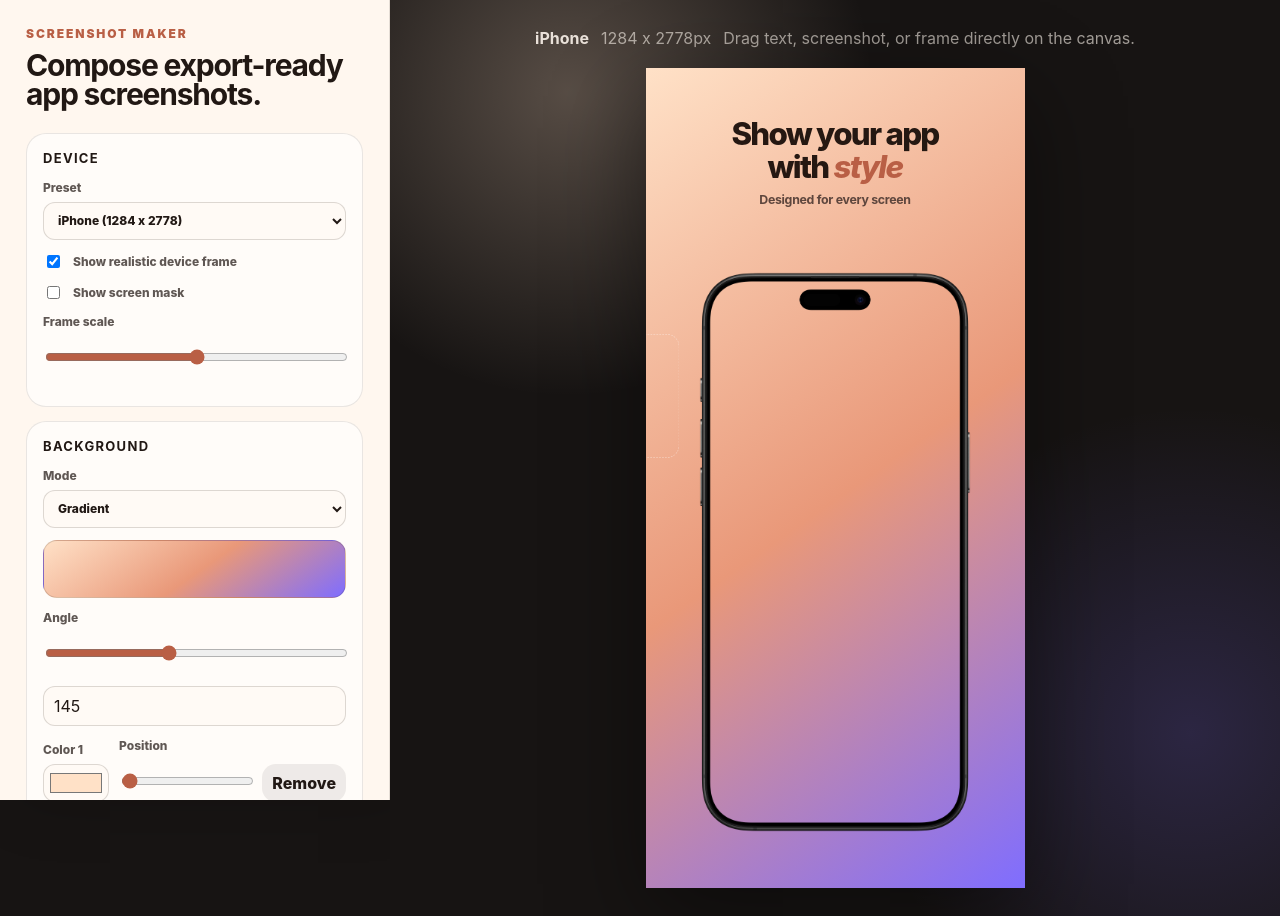
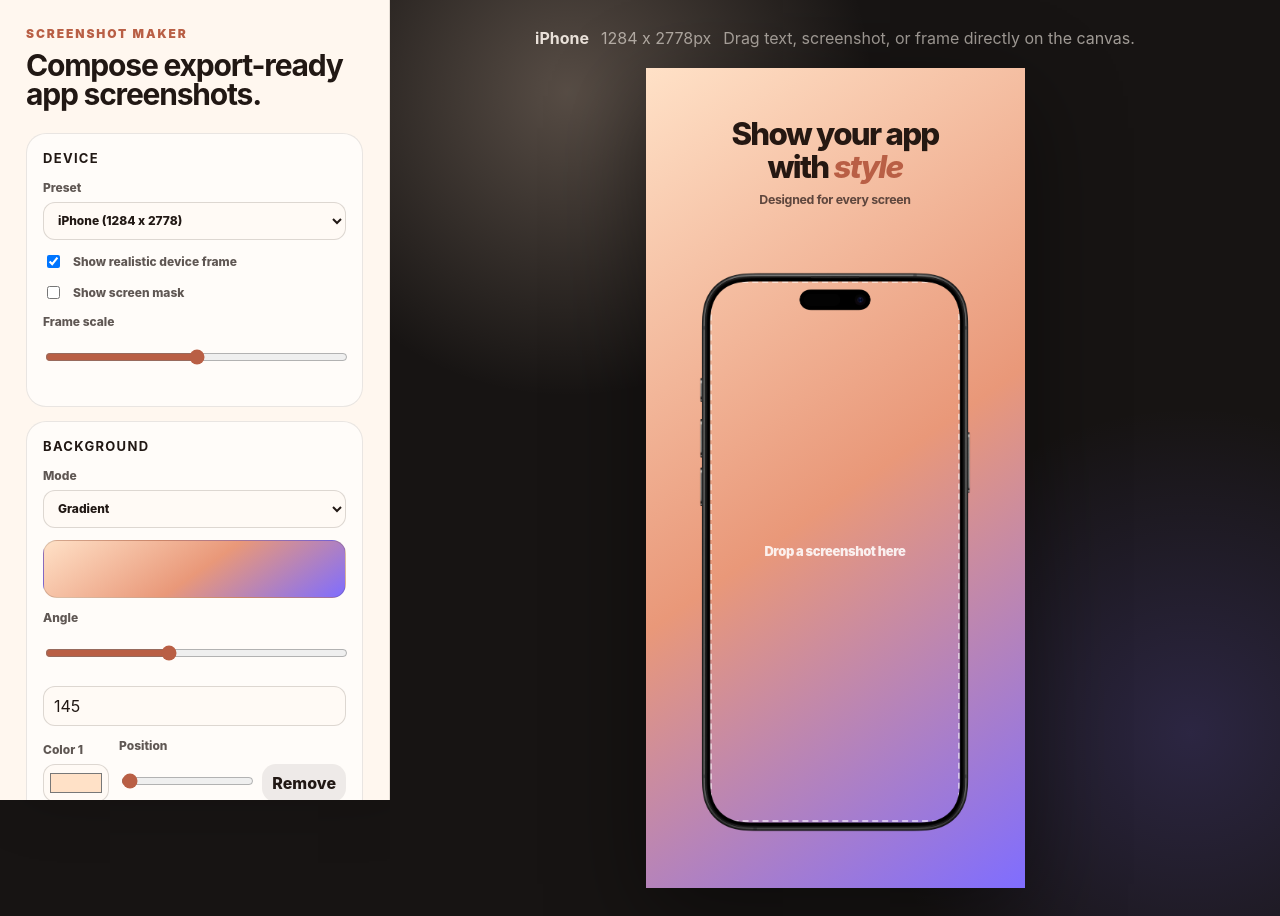
Before and after one commit to edualm/app-store-screenshot-maker, a React (Vite) app: page / in a window 1280 px wide. Built offline with nearby package versions, Linux system fonts and the light colour scheme.

Commit message:
Drop zone fixes.

```diff
--- a/src/App.tsx
+++ b/src/App.tsx
@@ -156,9 +156,9 @@ const PRESETS: Record<DeviceKey, DevicePreset> = {
     width: 2732,
     height: 2048,
     frameSrc: "/frames/ipad-landscape.webp",
-    assetSize: { width: 1470, height: 1126 },
-    frameRect: { x: 360, y: 530, width: 2010, height: 1540 },
-    screenMask: { x: 46, y: 47, width: 1376, height: 1032, radius: 28 },
+    assetSize: { width: 1303, height: 928 },
+    frameRect: { x: 360, y: 520, width: 2010, height: 1432 },
+    screenMask: { x: 46, y: 47, width: 1212, height: 835, radius: 32 },
     screenshotFit: "exact",
   },
   mac: {
@@ -296,6 +296,7 @@ function App() {
   );
   const transformedFrameRect = transformFrameRect(preset.frameRect, frame);
   const transformedScreenRect = transformFrameMask(preset, frame);
+  const dropHintRect = getScreenshotTargetRect(preset, frame);
 
   const stageBackground = getPreviewBackground(background);
   const gradientData = parseLinearGradient(background.gradient);
@@ -1166,7 +1167,19 @@ function App() {
           {!screenshot ? (
             <div
               className="drop-hint"
-              style={{ transform: `scale(${previewScale})` }}
+              style={{
+                left: dropHintRect.x * previewScale,
+                top: dropHintRect.y * previewScale,
+                width: dropHintRect.width * previewScale,
+                height: dropHintRect.height * previewScale,
+                borderRadius:
+                  (dropHintRect.radius ?? 42) * previewScale,
+                fontSize: clamp(
+                  dropHintRect.width * previewScale * 0.052,
+                  12,
+                  38,
+                ),
+              }}
             >
               Drop a screenshot here
             </div>
@@ -1347,16 +1360,7 @@ function fitScreenshot(
   preset: DevicePreset,
   frame: FrameState,
 ): ImageLayer {
-  const target = frame.enabled
-    ? preset.screenshotTarget
-      ? transformFrameRelativeRect(preset.screenshotTarget, preset, frame)
-      : transformFrameMask(preset, frame)
-    : {
-        x: preset.width * 0.085,
-        y: preset.height * 0.33,
-        width: preset.width * 0.83,
-        height: preset.height * 0.58,
-      };
+  const target = getScreenshotTargetRect(preset, frame);
   if (frame.enabled && preset.screenshotFit === "exact") {
     return {
       ...image,
@@ -1384,6 +1388,24 @@ function fitScreenshot(
     y: target.y + (target.height - image.naturalHeight * scale) / 2,
     width: image.naturalWidth * scale,
     height: image.naturalHeight * scale,
+  };
+}
+
+function getScreenshotTargetRect(
+  preset: DevicePreset,
+  frame: FrameState,
+): Rect & { radius?: number } {
+  if (frame.enabled) {
+    return preset.screenshotTarget
+      ? transformFrameRelativeRect(preset.screenshotTarget, preset, frame)
+      : transformFrameMask(preset, frame);
+  }
+  return {
+    x: preset.width * 0.085,
+    y: preset.height * 0.33,
+    width: preset.width * 0.83,
+    height: preset.height * 0.58,
+    radius: 42,
   };
 }
 
--- a/src/styles.css
+++ b/src/styles.css
@@ -271,17 +271,15 @@ textarea {
   border-radius: 42px;
   color: rgba(255, 255, 255, 0.86);
   display: flex;
-  font-size: 38px;
   font-weight: 900;
-  height: 420px;
   justify-content: center;
-  left: 50%;
   letter-spacing: -0.03em;
+  line-height: 1.05;
+  overflow: hidden;
+  padding: 18px;
   position: absolute;
-  top: 58%;
-  transform-origin: top left;
-  translate: -50% -50%;
-  width: 760px;
+  text-align: center;
+  z-index: 2;
 }
 
 .screen-clip,
```
Also changed, not shown: public/frames/ipad-landscape.webp (added).
